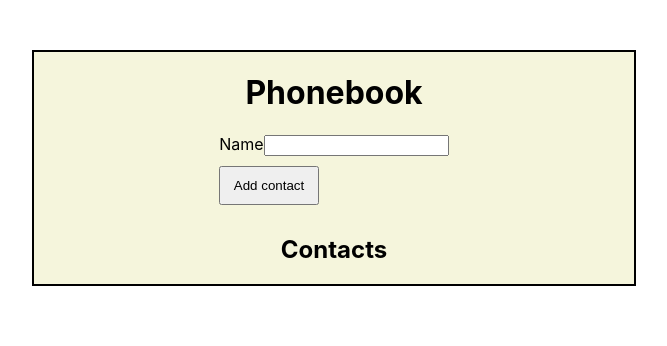
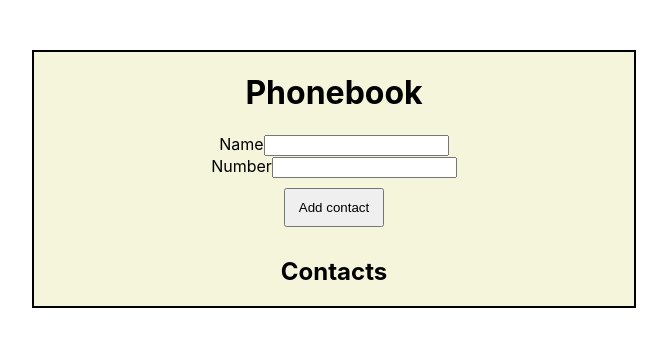
Before and after one commit to beligrous/goit-react-hw-02-phonebook, a React (Create React App) app: page / in a window 1280 px wide. Shown: the top 346 px of the page, without its empty margins (306-973 px from the left). Built offline with nearby package versions, Linux system fonts and the light colour scheme.

Commit message:
finish 2 step

```diff
--- a/src/components/App.jsx
+++ b/src/components/App.jsx
@@ -1,24 +1,30 @@
 import { Component } from 'react';
-import { Form, Button, Container } from './App.styled';
+import { nanoid } from 'nanoid';
+import { Form, Button, Container, List } from './App.styled';
 export class App extends Component {
   state = {
     contacts: [],
     name: '',
+    number: '',
   };
 
   handleSubmitContact = e => {
     e.preventDefault();
-    console.log(e.currentTarget.value);
-    this.state.contacts.push(this.state.name);
+    const contactsItem = {
+      name: this.state.name,
+      id: nanoid(),
+      number: this.state.number,
+    };
+    this.state.contacts.push(contactsItem);
     this.reset();
   };
 
-  handleNameChange = e => {
-    this.setState({ name: e.currentTarget.value });
+  handleChange = e => {
+    this.setState({ [e.currentTarget.name]: e.currentTarget.value });
   };
 
   reset() {
-    this.setState({ name: '' });
+    this.setState({ name: '', number: '' });
   }
 
   render() {
@@ -30,7 +36,7 @@ export class App extends Component {
             Name
             <input
               type="text"
-              onChange={this.handleNameChange}
+              onChange={this.handleChange}
               value={this.state.name}
               name="name"
               pattern="^[a-zA-Zа-яА-Я]+(([' -][a-zA-Zа-яА-Я ])?[a-zA-Zа-яА-Я]*)*$"
@@ -38,15 +44,30 @@ export class App extends Component {
               required
             />
           </label>
+          <label>
+            Number
+            <input
+              onChange={this.handleChange}
+              value={this.state.number}
+              name="number"
+              pattern="\+?\d{1,4}?[-.\s]?\(?\d{1,3}?\)?[-.\s]?\d{1,4}[-.\s]?\d{1,4}[-.\s]?\d{1,9}"
+              title="Phone number must be digits and can contain spaces, dashes, parentheses and can start with +"
+              required
+            />
+          </label>
           <Button type="submit">Add contact</Button>
         </Form>
         <div>
           <h2>Contacts</h2>
-          <ul>
+          <List>
             {this.state.contacts.map(item => {
-              return <li>{item}</li>;
+              return (
+                <li key={item.id}>
+                  {item.name}: {item.number}
+                </li>
+              );
             })}
-          </ul>
+          </List>
         </div>
       </Container>
     );
--- a/src/components/App.styled.jsx
+++ b/src/components/App.styled.jsx
@@ -12,7 +12,7 @@ export const Button = styled.button`
   width: 100px;
   display: inline-block;
   padding: 10px;
-  margin: 10px;
+  margin: 10px auto;
 `;
 
 export const Container = styled.div`
@@ -22,3 +22,9 @@ export const Container = styled.div`
   border: 2px solid black;
   background-color: beige;
 `;
+
+export const List = styled.ul`
+  width: 250px;
+  padding: 0;
+  margin: 0 auto;
+`;
```
